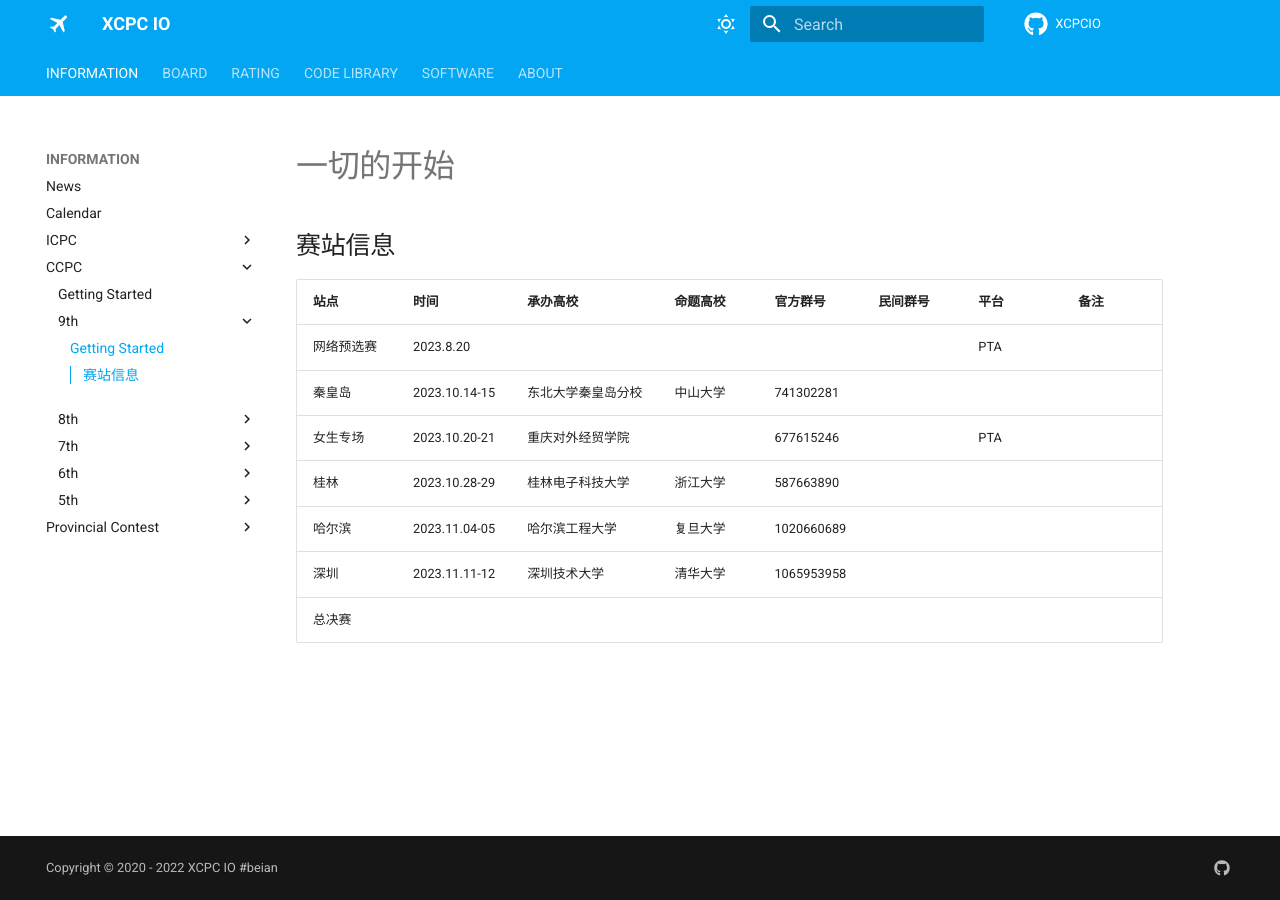
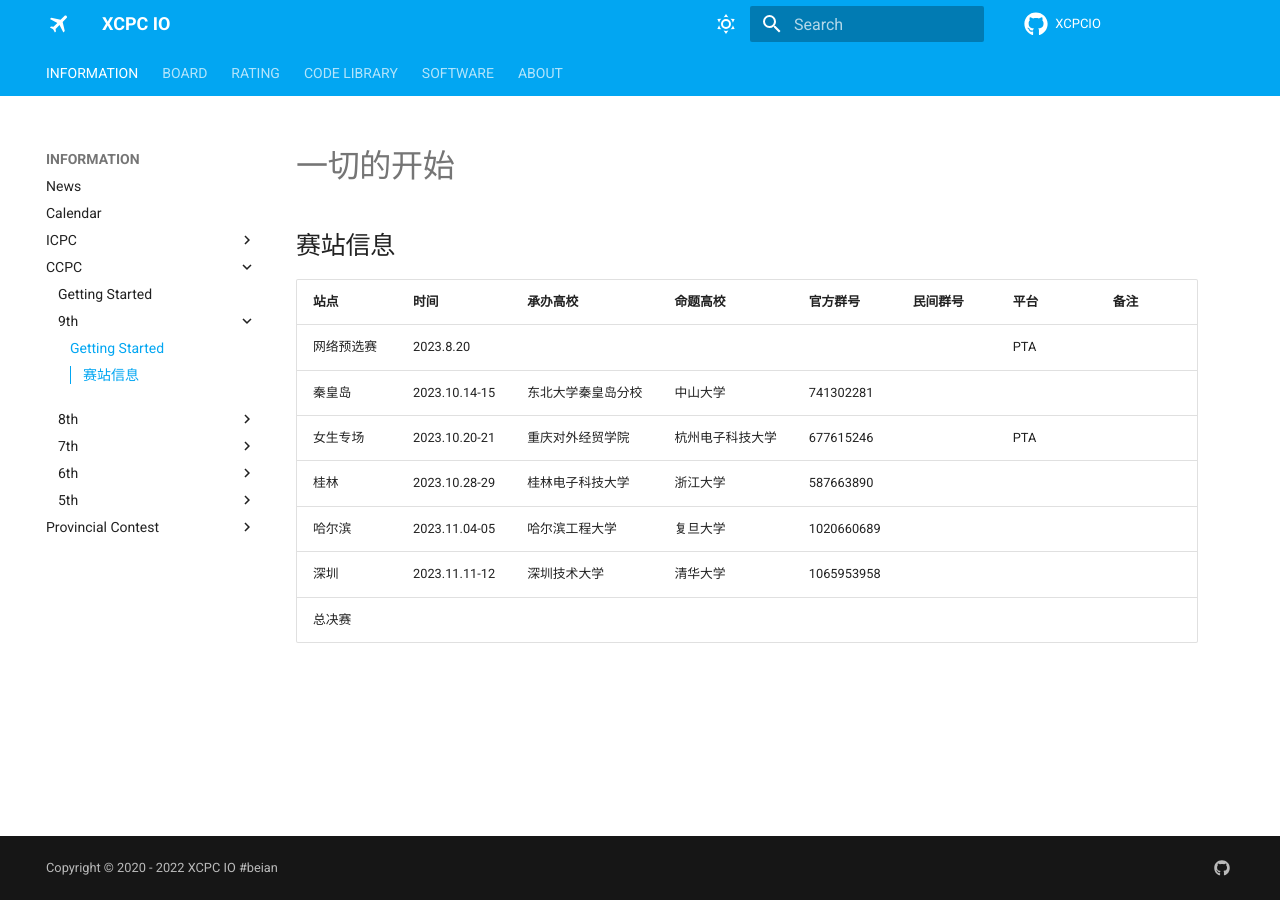
Before and after one commit to xcpcio/docs, an MkDocs documentation site: the page built from docs/info/ccpc/9th/index.md, in a window 1280 px wide. Built offline with MkDocs 1.6.1 and Material for MkDocs 9.7.7, drawn with Linux system fonts in a browser that asks for light colours; comment, search, counter and statistics services are not loaded.

Commit message:
feat: add hdu
Signed-off-by: Dup4 <lyuzhi.pan@gmail.com>

```diff
--- a/docs/info/ccpc/9th/index.md
+++ b/docs/info/ccpc/9th/index.md
@@ -2,12 +2,12 @@
 
 ## 赛站信息
 
-| 站点       | 时间          | 承办高校           | 命题高校 | 官方群号   | 民间群号 | 平台 | 备注 |
-| :--------- | :------------ | :----------------- | :------- | :--------- | :------- | :--- | :--- |
-| 网络预选赛 | 2023.8.20     |                    |          |            |          | PTA  |      |
-| 秦皇岛     | 2023.10.14-15 | 东北大学秦皇岛分校 | 中山大学 | 741302281  |          |      |      |
-| 女生专场   | 2023.10.20-21 | 重庆对外经贸学院   |          | 677615246  |          | PTA  |      |
-| 桂林       | 2023.10.28-29 | 桂林电子科技大学   | 浙江大学 | 587663890  |          |      |      |
-| 哈尔滨     | 2023.11.04-05 | 哈尔滨工程大学     | 复旦大学 | 1020660689 |          |      |      |
-| 深圳       | 2023.11.11-12 | 深圳技术大学       | 清华大学 | 1065953958 |          |      |      |
-| 总决赛     |               |                    |          |            |          |      |      |
+| 站点       | 时间          | 承办高校           | 命题高校         | 官方群号   | 民间群号 | 平台 | 备注 |
+| :--------- | :------------ | :----------------- | :--------------- | :--------- | :------- | :--- | :--- |
+| 网络预选赛 | 2023.8.20     |                    |                  |            |          | PTA  |      |
+| 秦皇岛     | 2023.10.14-15 | 东北大学秦皇岛分校 | 中山大学         | 741302281  |          |      |      |
+| 女生专场   | 2023.10.20-21 | 重庆对外经贸学院   | 杭州电子科技大学 | 677615246  |          | PTA  |      |
+| 桂林       | 2023.10.28-29 | 桂林电子科技大学   | 浙江大学         | 587663890  |          |      |      |
+| 哈尔滨     | 2023.11.04-05 | 哈尔滨工程大学     | 复旦大学         | 1020660689 |          |      |      |
+| 深圳       | 2023.11.11-12 | 深圳技术大学       | 清华大学         | 1065953958 |          |      |      |
+| 总决赛     |               |                    |                  |            |          |      |      |
```
